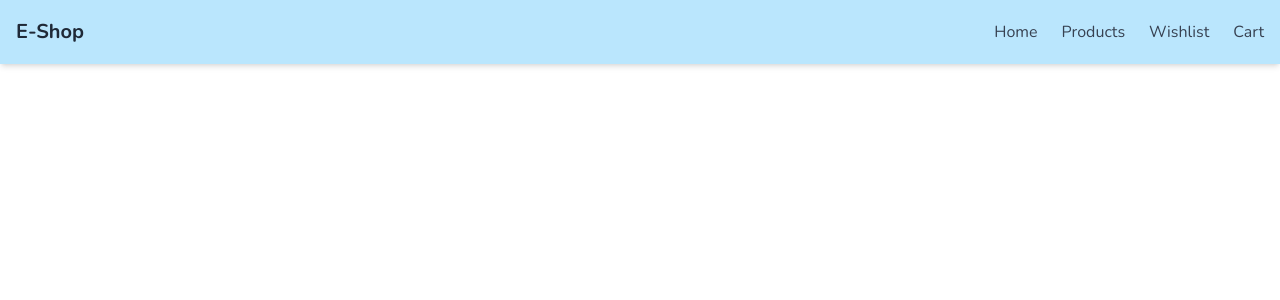
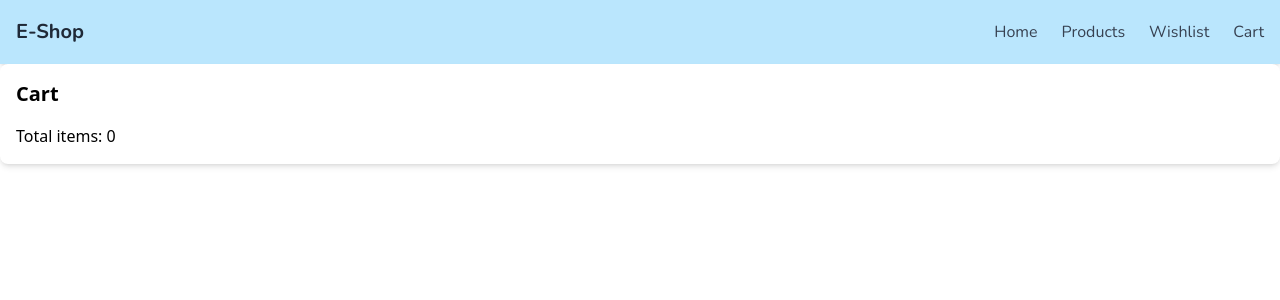
Before and after one commit to mak0551/e-commerce, a React (Vite) app in the folder e-commerce/: page /cart in a window 1280 px wide. Shown: the top 300 px of the page. Built offline with nearby package versions, Linux system fonts and the light colour scheme; a web font is replaced by a local one.

Commit message:
done for the day

```diff
--- a/e-commerce/src/App.jsx
+++ b/e-commerce/src/App.jsx
@@ -5,10 +5,13 @@ import Hero from "./components/Hero";
 import Products from "./components/Products";
 import Wishlist from "./components/WIshlist";
 import { WishlistProvider } from "./components/WishlistProvider";
+import { CartProvider } from "./components/CardCOntext";
+import CartSummary from "./components/Cart";
 
 function App() {
   return (
     <WishlistProvider>
+      <CartProvider>
         <Router>
           <div>
             <Navbar />
@@ -16,9 +19,11 @@ function App() {
               <Route path="/" element={<Hero />} />
               <Route path="/products" element={<Products />} />
               <Route path="/wishlist" element={<Wishlist />} />
+              <Route path="/cart" element={<CartSummary/>}/>
             </Routes>
           </div>
         </Router>
+      </CartProvider>
     </WishlistProvider>
   );
 }
--- /dev/null
+++ b/e-commerce/src/components/CardCOntext.jsx
@@ -0,0 +1,41 @@
+import React, { useState, createContext, useContext } from "react";
+
+// Create and export the context
+export const CartContext = createContext();
+
+// Custom hook for using cart context
+export const useCart = () => {
+  const context = useContext(CartContext);
+  if (!context) {
+    throw new Error("useCart must be used within a CartProvider");
+  }
+  return context;
+};
+
+// CartProvider component
+export const CartProvider = ({ children }) => {
+  const [cartItems, setCartItems] = useState([]);
+
+  const addToCart = (product) => {
+    setCartItems((prev) => {
+      const existingProduct = prev.find(item => item.id === product.id);
+      if (existingProduct) {
+        return prev.map(item =>
+          item.id === product.id ? { ...item, quantity: item.quantity + 1 } : item
+        );
+      } else {
+        return [...prev, { ...product, quantity: 1 }];
+      }
+    });
+  };
+
+  const removeFromCart = (productId) => {
+    setCartItems((prev) => prev.filter((item) => item.id !== productId));
+  };
+
+  return (
+    <CartContext.Provider value={{ cartItems, addToCart, removeFromCart }}>
+      {children}
+    </CartContext.Provider>
+  );
+};
--- /dev/null
+++ b/e-commerce/src/components/Cart.jsx
@@ -0,0 +1,30 @@
+import React from "react";
+import { useCart } from "./CardCOntext";
+
+const CartSummary = () => {
+  const { cartItems, removeFromCart } = useCart();
+
+  return (
+    <div className="bg-white p-4 rounded-lg shadow-md ">
+      <h2 className="text-xl font-bold">Cart</h2>
+      <ul className="space-y-2">
+        {cartItems.map((item) => (
+          <li key={item.id} className="flex justify-between items-center">
+            <span>{item.title} x{item.quantity}</span>
+            <button
+              onClick={() => removeFromCart(item.id)}
+              className="text-red-500 hover:text-red-600"
+            >
+              Remove
+            </button>
+          </li>
+        ))}
+      </ul>
+      <div className="mt-4">
+        <p>Total items: {cartItems.length}</p>
+      </div>
+    </div>
+  );
+};
+
+export default CartSummary;
--- a/e-commerce/src/components/Navbar.jsx
+++ b/e-commerce/src/components/Navbar.jsx
@@ -26,7 +26,7 @@ const Navbar = () => {
           <Link to="/wishlist" className="text-gray-700 hover:text-gray-900">
             Wishlist
           </Link>
-          <Link to="#" className="text-gray-700 hover:text-gray-900">
+          <Link to="cart" className="text-gray-700 hover:text-gray-900">
             Cart
           </Link>
         </div>
--- a/e-commerce/src/components/Products.jsx
+++ b/e-commerce/src/components/Products.jsx
@@ -1,12 +1,13 @@
 import React, { useState, useEffect } from "react";
 import { useWishlist } from "./WishlistProvider";
-
+import { useCart } from "./CardCOntext"; // Import useCart
 import axios from "axios"; // Axios for making API calls
 
 const Products = () => {
   const [products, setProducts] = useState([]);
   const [loading, setLoading] = useState(true);
   const { wishlistItems, addToWishlist, removeFromWishlist } = useWishlist();
+  const { cartItems, addToCart, removeFromCart } = useCart(); // Get cart context
 
   useEffect(() => {
     const fetchProducts = async () => {
@@ -69,11 +70,14 @@ const Products = () => {
               alt={product.title}
               className="w-full h-48 object-cover rounded-lg"
             />
-            <h2 className="text-lg font-medium mt-4 line-clamp-2">
-              {product.title}
-            </h2>
+            <h2 className="text-lg font-medium mt-4 line-clamp-2">{product.title}</h2>
             <p className="text-gray-500 mt-2">${product.price}</p>
-            <button className="mt-4 w-full bg-blue-500 text-white py-2 rounded-lg hover:bg-blue-600 transition">
+
+            {/* Add to Cart button */}
+            <button
+              onClick={() => addToCart(product)}
+              className="mt-4 w-full bg-green-500 text-white py-2 rounded-lg hover:bg-green-600 transition"
+            >
               Add to Cart
             </button>
           </div>
```
Lines whose indentation alone changed are shown as unchanged.
